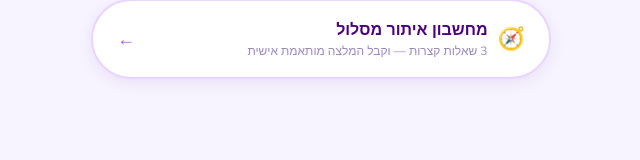
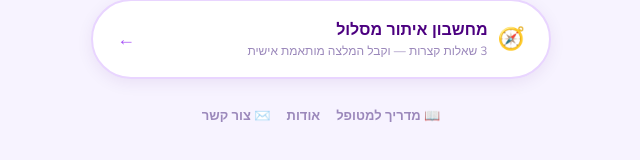
Before and after one commit to sivantelem-commits/rehab-directory, a Next.js app: page / in a window 1280 px wide. Shown: the part 598-758 px from the top of the page, without its empty margins (319-959 px from the left). Built offline with nearby package versions, Linux system fonts and the light colour scheme.

Commit message:
Update index.js

```diff
--- a/pages/index.js
+++ b/pages/index.js
@@ -162,6 +162,24 @@ export default function Home() {
           <span style={{ marginRight: 'auto', fontSize: 18, color: '#a855f7' }}>←</span>
         </button>
 
+
+        {/* קישורים תחתונים */}
+        <div style={{
+          display: 'flex', gap: 16, marginTop: 24,
+          justifyContent: 'center', flexWrap: 'wrap',
+        }}>
+          {[
+            ['/guide', '📖 מדריך למטופל'],
+            ['/about', 'אודות'],
+            ['/contact', '✉️ צור קשר'],
+          ].map(([href, label]) => (
+            <a key={href} href={href} style={{
+              fontSize: 13, fontWeight: 600, color: '#9b88bb',
+              textDecoration: 'none', padding: '4px 0',
+            }}>{label}</a>
+          ))}
+        </div>
+
       </div>
     </>
   )
```
